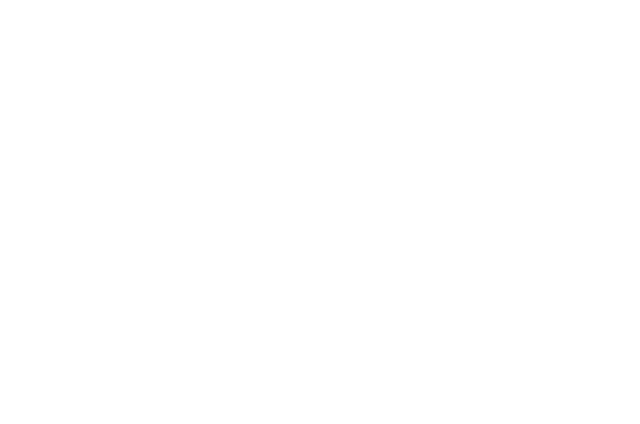
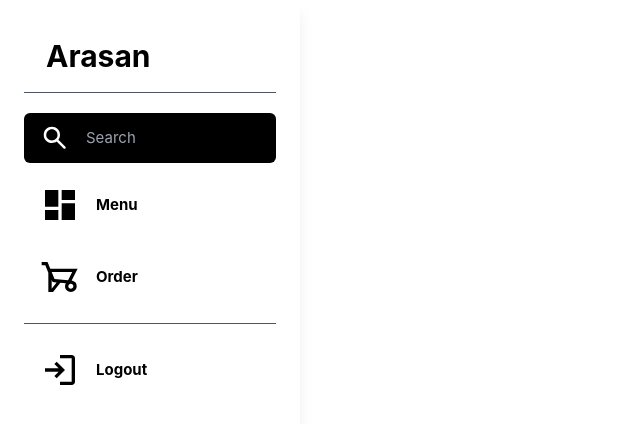
Before and after one commit to barani-g/Mini-Project, a React (Create React App) app in the folder Front-end/: page /UserRestaurantHome in a window 1280 px wide. Before the commit this address had no page. Shown: the top 424 px of the page, without its empty margins (0-640 px from the left). Built offline with nearby package versions, Linux system fonts and the light colour scheme.

Commit message:
Adding Restaurant Selection Screen

```diff
--- a/Front-end/src/App.js
+++ b/Front-end/src/App.js
@@ -14,13 +14,15 @@ import AdminRegister from './Screens/RegisterScreens/AdminRegister';
 
 //Home Screens
 import Home from './Screens/HomeScreens/Home';
-import UserHome from './Screens/HomeScreens/UserHome';
+import UserRestaurantHome from './Screens/HomeScreens/UserRestaurantHome';
 import RestaurantHome from './Screens/HomeScreens/RestaurantHome';
 import AdminHome from './Screens/HomeScreens/AdminHome';
+import UserHome from './Screens/HomeScreens/UserHome';
 
 
 //Import React Router
 import { BrowserRouter as Router, Routes, Route } from 'react-router-dom';
+
 
 
 
@@ -36,6 +38,7 @@ function App() {
           <Route path='/AdminRegister' element={<AdminRegister></AdminRegister>}></Route>
           <Route path='/Restaurant' element={<RestaurantLogin></RestaurantLogin>}></Route>
           <Route path='/UserHome' element={<UserHome></UserHome>}></Route>
+          <Route path='/UserRestaurantHome' element={<UserRestaurantHome></UserRestaurantHome>}></Route>
           <Route path='/RestaurantHome' element={<RestaurantHome></RestaurantHome>}></Route>
           <Route path='/AdminHome' element={<AdminHome></AdminHome>}></Route>
           <Route path='/Admin' element={<AdminLogin></AdminLogin>}></Route>
--- a/Front-end/src/Screens/HomeScreens/UserHome.js
+++ b/Front-end/src/Screens/HomeScreens/UserHome.js
@@ -1,86 +1,29 @@
+
 import React, { useEffect, useState } from 'react';
 import {useLocation, Link, useNavigate} from 'react-router-dom';
 
-import SearchImg from '../../Icons/Search.svg';
-import MenuImg from '../../Icons/Menu-b.svg';
-import OrderImg from '../../Icons/Order-b.svg';
-import LogoutImg from '../../Icons/Logout.svg';
-
-
-
 
 function UserHome() {
-  const location = useLocation();
-  const UserDetails = location.state;
+    const location = useLocation();
+    const UserDetails = location.state;
+  return (
+    <div >
+        <div class="flex flex-col items-start m-40 ">
+            <span class="text-2xl"> Welcome
+                <span class="font-bold"> {UserDetails.username}</span>
+            </span>
+        </div>
 
-  //Navigate
-  const navigate = useNavigate();
-
-
-  const handleLogout = (e) => {
-    navigate('/');
-  }
-
-  return (
-    <div>
-      UserHome
-      <div>{UserDetails.username}</div>
-
-      {/* Side Bar */}
-    <div
-      class="sidebar fixed top-0 bottom-0 lg:left-0 p-6 w-[300px] overflow-y-auto text-center bg-white shadow-lg"
-    >
-      {/* Restaurant Logo */}
-      <div class="text-black text-xl">
-        <div class="p-2.5 mt-1 flex items-center">
-          <h1 class="font-bold text-black text-3xl ml-3">Arasan</h1>
+        <div class="flex flex-col min-h-screen items-center mt-40">
+            <ul>
+                <h1 class="text-3xl font-bold mb-10">Pick Restaurant </h1>
+                    <Link to="/UserRestaurantHome">
+                    <li class="p-10 rounded-lg text-white bg-mypurple shadow-lg font-bold text-2xl">Arasan</li>
+                    </Link>
+                </ul>
         </div>
-        <div class="my-2 bg-gray-600 h-[1px]"></div>
-      </div>
-
-      {/* Search Bar */}
-      <div
-        class="mt-5 p-2.5 flex items-center rounded-md px-4 duration-300 cursor-pointer bg-black text-white"
-      >
-        <img class="aspect-square" src={SearchImg} />
-        <input
-          type="text"
-          placeholder="Search"
-          class="text-[15px] ml-4 w-full bg-transparent focus:outline-none"
-        />
-      </div>
-
-      {/* Menu Button */}
-      <button
-        class="p-2.5 mt-3 flex w-full items-center rounded-md px-4 duration-300 cursor-pointer hover:bg-mypurple text-black hover:text-white "
-      >
-        <img class="aspect-square " src={MenuImg} />
-        <span class="text-[15px] ml-4 font-bold">Menu</span>
-      </button>
-
-      {/* Order Button */}
-      <button
-        class="p-2.5 mt-3 flex w-full items-center rounded-md px-4 duration-300 cursor-pointer hover:bg-mypurple text-black hover:text-white"
-      >
-        <img class="aspect-square " src={OrderImg} />
-        <span class="text-[15px] ml-4 font-bold">Order</span>
-      </button>
-
-      {/* Divider */}
-      <div class="my-4 bg-gray-600 h-[1px]"></div>
-
-      {/* Logout Button */}
-      <button
-        class="p-2.5 mt-3 flex w-full items-center rounded-md px-4 duration-300 hover:bg-mypurple text-black hover:text-white"
-        onClick={handleLogout}
-      >
-        <img class="aspect-square " src={LogoutImg} />
-        <span class="text-[15px] ml-4 font-bold">Logout</span>
-      </button>
 
     </div>
-      </div>
-
   )
 }
 
--- /dev/null
+++ b/Front-end/src/Screens/HomeScreens/UserRestaurantHome.js
@@ -0,0 +1,83 @@
+import React, { useEffect, useState } from 'react';
+import {useLocation, Link, useNavigate} from 'react-router-dom';
+
+import SearchImg from '../../Icons/Search.svg';
+import MenuImg from '../../Icons/Menu-b.svg';
+import OrderImg from '../../Icons/Order-b.svg';
+import LogoutImg from '../../Icons/Logout.svg';
+
+
+
+
+function UserRestaurantHome() {
+
+
+  //Navigate
+  const navigate = useNavigate();
+
+
+  const handleLogout = (e) => {
+    navigate('/');
+  }
+
+  return (
+    <div>
+      {/* Side Bar */}
+    <div
+      class="sidebar fixed top-0 bottom-0 lg:left-0 p-6 w-[300px] overflow-y-auto text-center bg-white shadow-lg"
+    >
+      {/* Restaurant Logo */}
+      <div class="text-black text-xl">
+        <div class="p-2.5 mt-1 flex items-center">
+          <h1 class="font-bold text-black text-3xl ml-3">Arasan</h1>
+        </div>
+        <div class="my-2 bg-gray-600 h-[1px]"></div>
+      </div>
+
+      {/* Search Bar */}
+      <div
+        class="mt-5 p-2.5 flex items-center rounded-md px-4 duration-300 cursor-pointer bg-black text-white"
+      >
+        <img class="aspect-square" src={SearchImg} />
+        <input
+          type="text"
+          placeholder="Search"
+          class="text-[15px] ml-4 w-full bg-transparent focus:outline-none"
+        />
+      </div>
+
+      {/* Menu Button */}
+      <button
+        class="p-2.5 mt-3 flex w-full items-center rounded-md px-4 duration-300 cursor-pointer hover:bg-mypurple text-black hover:text-white "
+      >
+        <img class="aspect-square " src={MenuImg} />
+        <span class="text-[15px] ml-4 font-bold">Menu</span>
+      </button>
+
+      {/* Order Button */}
+      <button
+        class="p-2.5 mt-3 flex w-full items-center rounded-md px-4 duration-300 cursor-pointer hover:bg-mypurple text-black hover:text-white"
+      >
+        <img class="aspect-square " src={OrderImg} />
+        <span class="text-[15px] ml-4 font-bold">Order</span>
+      </button>
+
+      {/* Divider */}
+      <div class="my-4 bg-gray-600 h-[1px]"></div>
+
+      {/* Logout Button */}
+      <button
+        class="p-2.5 mt-3 flex w-full items-center rounded-md px-4 duration-300 hover:bg-mypurple text-black hover:text-white"
+        onClick={handleLogout}
+      >
+        <img class="aspect-square " src={LogoutImg} />
+        <span class="text-[15px] ml-4 font-bold">Logout</span>
+      </button>
+
+    </div>
+      </div>
+
+  )
+}
+
+export default UserRestaurantHome
```
